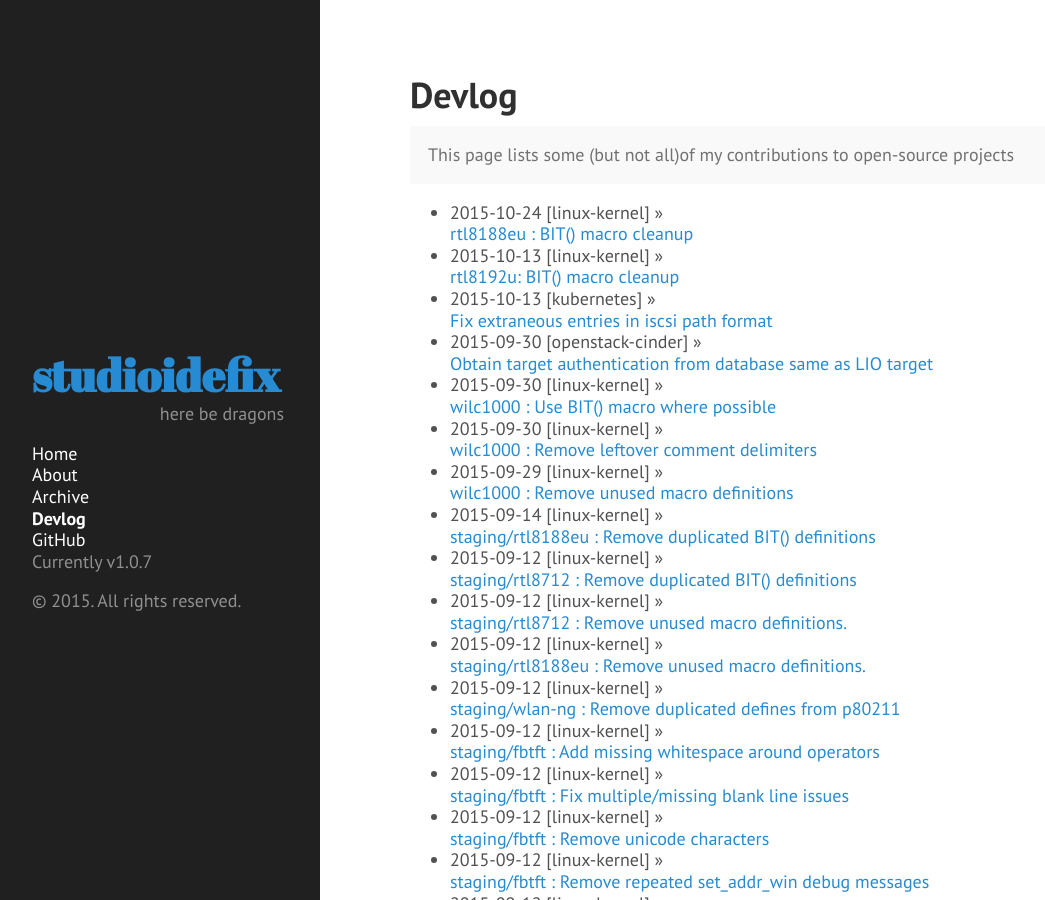
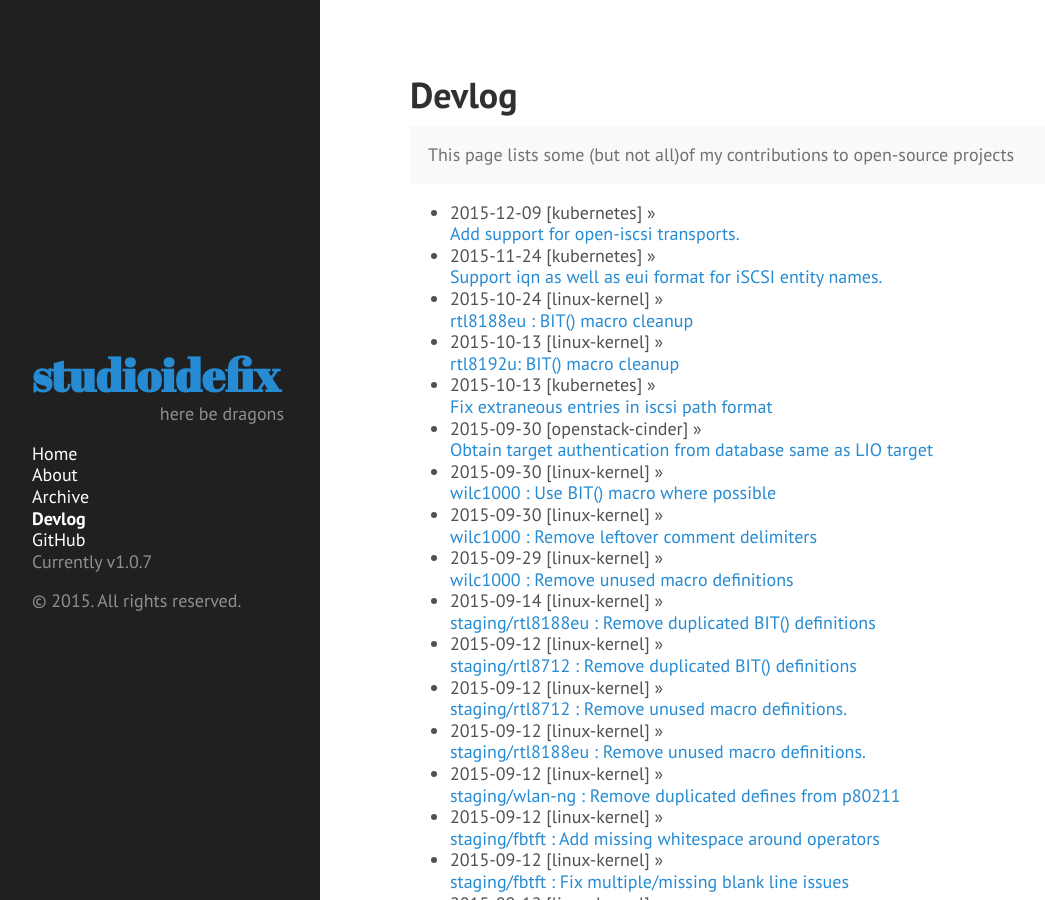
Before and after one commit to anish/anish.github.io, a Jekyll site: the page built from devlog.md, in a window 1280 px wide and 900 px high. Shown: the whole window, without its empty margins (4-1049 px from the left). Built offline with Jekyll 4.4.1, drawn with Linux system fonts in a browser that asks for light colours; Markdown is read by kramdown in place of the engine named in the settings.

Commit message:
Update devlog as of 12/9/2015

```diff
--- a/devlog.md
+++ b/devlog.md
@@ -10,6 +10,8 @@ git log --author=Anish --format="* %cd [wireshark] &raquo;<br> [%s](https://code
 <p class="message">
   This page lists some (but not all)of my contributions to open-source projects
 </p>
+* 2015-12-09 [kubernetes] &raquo;<br> [Add support for open-iscsi transports.](https://github.com/kubernetes/kubernetes/commit/5f7019ab9d28db1ad2322fa75222861a266c7497)
+* 2015-11-24 [kubernetes] &raquo;<br> [Support iqn as well as eui format for iSCSI entity names.](https://github.com/kubernetes/kubernetes/commit/18c82f743cd10785b19f1a6bb58c7374caea2aa8)
 * 2015-10-24 [linux-kernel] &raquo;<br> [rtl8188eu : BIT() macro cleanup](https://git.kernel.org/cgit/linux/kernel/git/torvalds/linux.git/commit/?id=9c68ed09fe11cdd45cd84f8dcf634c2ca4075a52)
 * 2015-10-13 [linux-kernel] &raquo;<br> [rtl8192u: BIT() macro cleanup](https://git.kernel.org/cgit/linux/kernel/git/torvalds/linux.git/commit/?id=56b3152e5e8b0501ff9ef100b772df8ecb3efd82)
 * 2015-10-13 [kubernetes] &raquo;<br> [Fix extraneous entries in iscsi path format](https://github.com/kubernetes/kubernetes/commit/6d9e9561e8d758c6520893a97cf6ce42404bb243)
```
